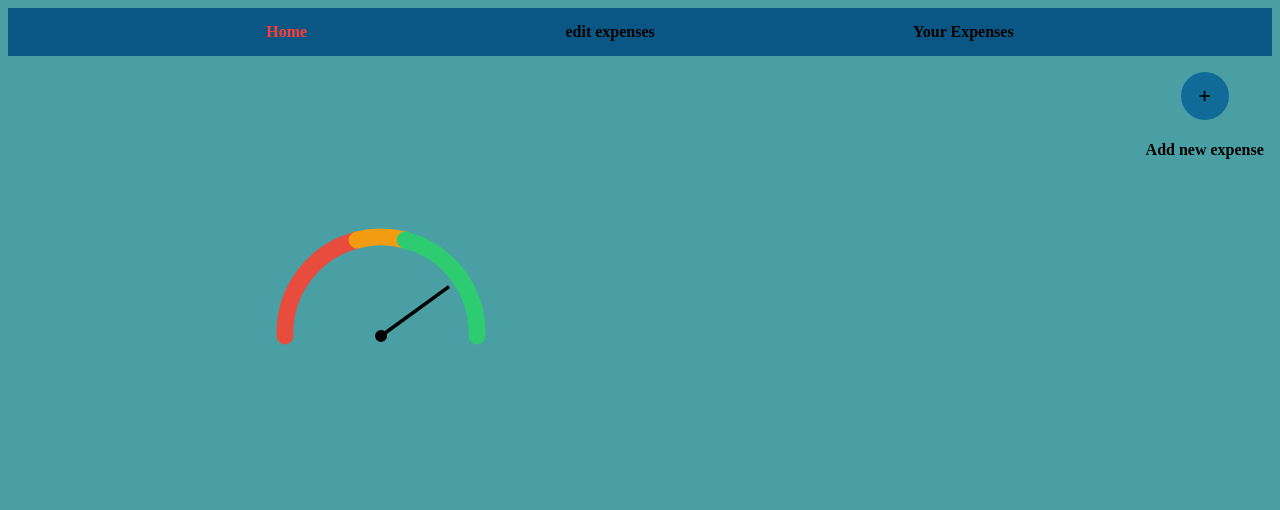
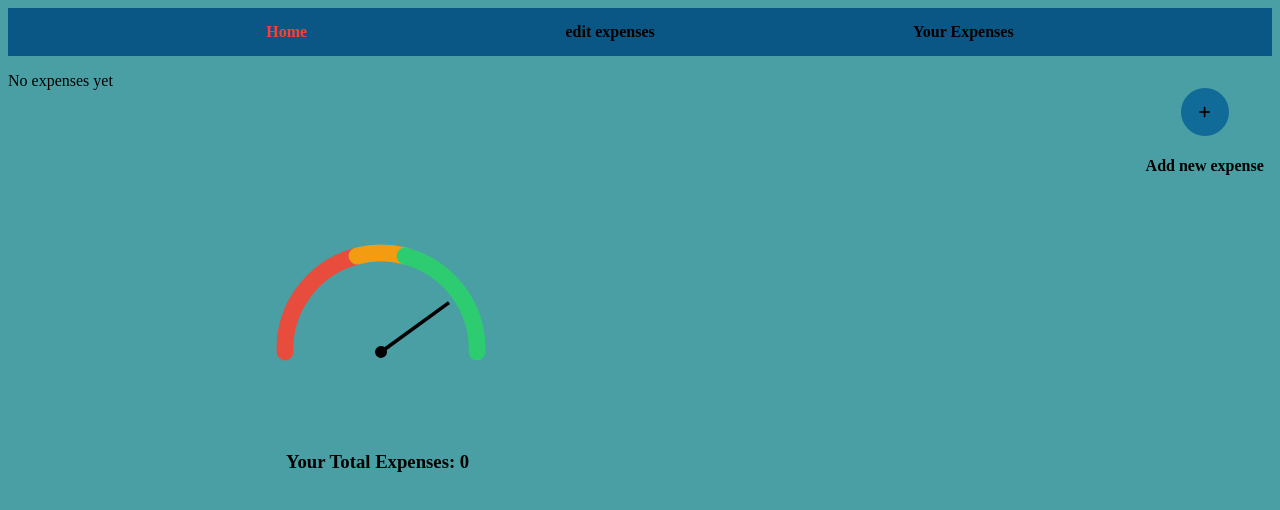
Before and after one commit to Akash-Muddhana/expense-tracker, a React (Vite) app: page / in a window 1280 px wide. Shown: the top 510 px of the page. Built offline with nearby package versions, Linux system fonts and the light colour scheme.

Commit message:
added total expenses on homepage

```diff
--- a/src/pages/DashBoard.css
+++ b/src/pages/DashBoard.css
@@ -19,3 +19,8 @@
   border: none;
   background-color: #116b98;
 }
+.totalExpenses{
+  position: absolute;
+  top: 45%;
+  left: 22%;
+}
--- a/src/pages/DashBoard.jsx
+++ b/src/pages/DashBoard.jsx
@@ -2,9 +2,13 @@ import "./DashBoard.css";
 import { StatusGauge } from "./StatusGauge";
 import { Header } from "../Components/Header";
 import { useNavigate } from "react-router-dom";
-
+import { useState } from "react";
 export function DashBoard() {
   const navigate = useNavigate();
+ const [expenses, setExpenses] = useState(() => {
+    return JSON.parse(localStorage.getItem("expenses")) || [];
+  });
+    const total = expenses.reduce((sum, item) => sum + Number(item.amount), 0);
 
   return (
     <>
@@ -21,6 +25,8 @@ export function DashBoard() {
         </div>
 
         <StatusGauge value={80} />
+        {expenses.length === 0 && <p>No expenses yet</p>}
+         <h3 className="totalExpenses">Your Total Expenses: {total}</h3>
 
       </main>
     </>
--- a/src/pages/NewExpense.jsx
+++ b/src/pages/NewExpense.jsx
@@ -9,6 +9,7 @@ export function NewExpense() {
   const [title, setTitle] = useState("");
   const [experience, setExperience] = useState("");
   const [amount, setAmount] = useState(0);
+
   function saveExpenses() {
     const newExpense = {
       id: Date.now(),
--- a/src/pages/YourExpenses.jsx
+++ b/src/pages/YourExpenses.jsx
@@ -7,6 +7,7 @@ export function YourExpenses() {
   const [expenses, setExpenses] = useState(() => {
     return JSON.parse(localStorage.getItem("expenses")) || [];
   });
+
 
   function deleteExpense(index) {
     const updated = expenses.filter((_, i) => i !== index);
@@ -34,6 +35,7 @@ export function YourExpenses() {
             <p>Rating: {e.rating}</p>
             <p>Experience : {e.experience}</p>
 
+
             <button onClick={() => deleteExpense(i)} className="del-button">
               Delete
             </button>
```
